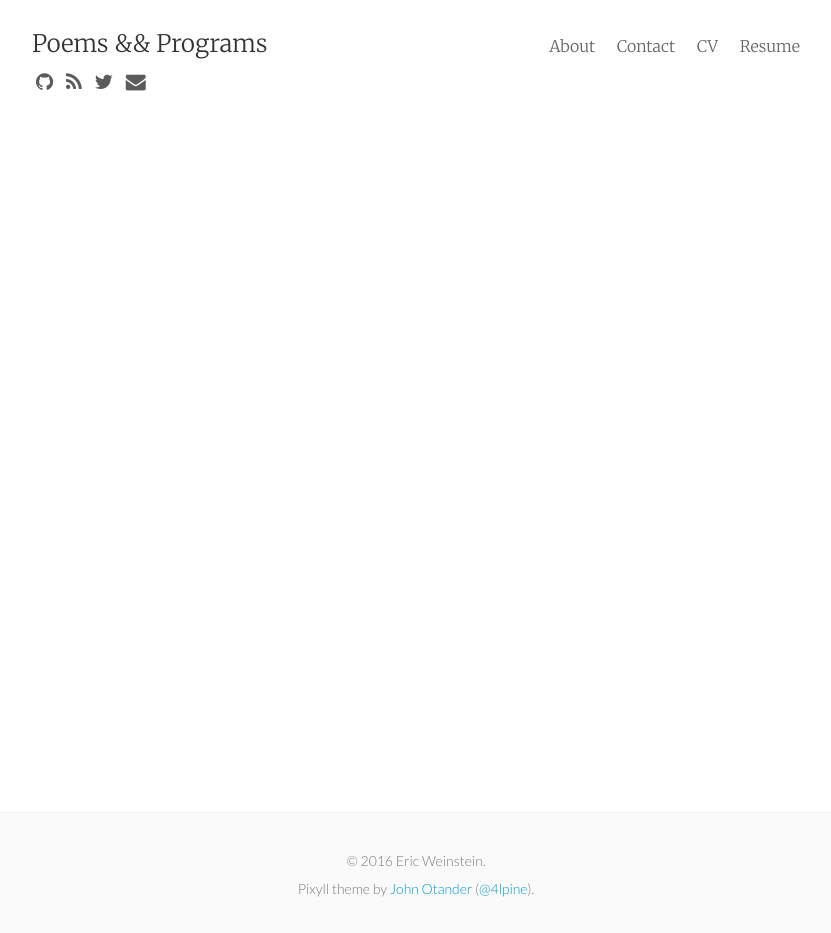
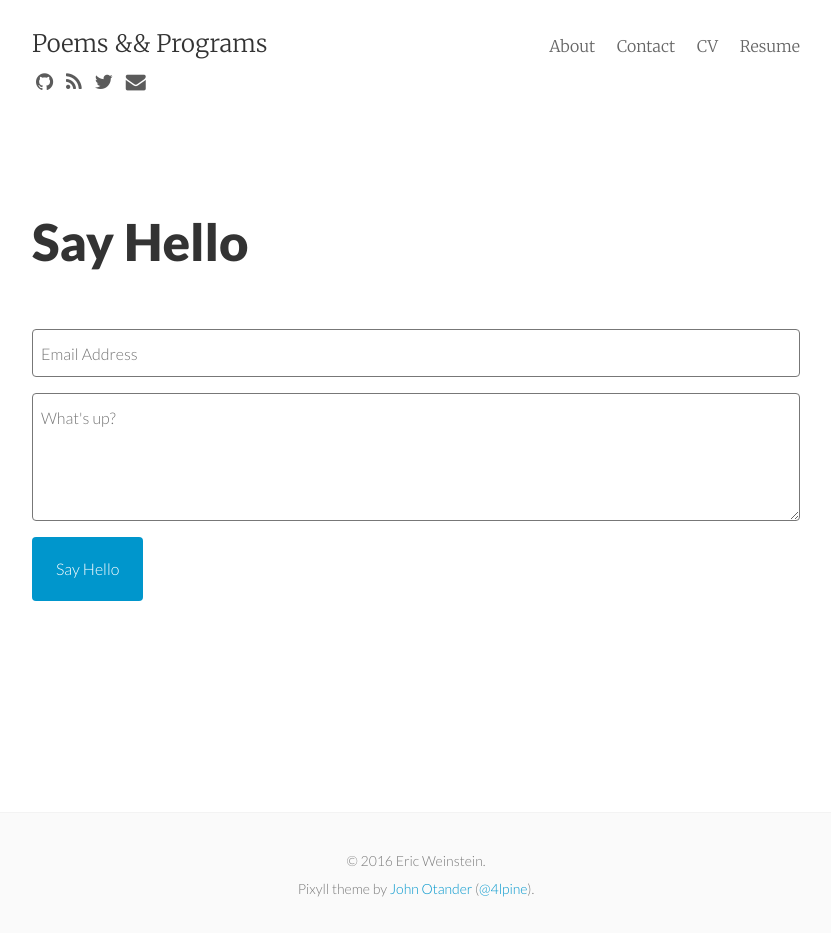
Before and after one commit to ericqweinstein/ericqweinstein.github.io, a Jekyll site: the page built from contact.md, in a window 1280 px wide. Shown: the whole page, without its empty margins (224-1055 px from the left). Built offline with Jekyll 4.4.1, drawn with Linux system fonts in a browser that asks for light colours; nearby versions of some CDN libraries; our own code applies the rules of GitHub Pages for plain Markdown files.

Commit message:
Fix form

```diff
--- a/contact.html
+++ b/contact.html
@@ -1,9 +1,3 @@
----
-layout: page
-title: Say Hello
-permalink: /contact/
----
-
 <div class="py2">
   <form action="https://formspree.io/{{ site.email }}" method="POST" class="form-stacked form-light">
     <input type="text" name="email" class="input mobile-block" placeholder="Email Address">
--- a/contact.md
+++ b/contact.md
@@ -1 +1,13 @@
-<form action="https://forms.brace.io/eric.q.weinstein@gmail.com" method="POST" class="form-stacked form-light">
+---
+layout: page
+title: Say Hello
+permalink: /contact/
+---
+
+<div class="py2">
+  <form action="https://formspree.io/{{ site.email }}" method="POST" class="form-stacked form-light">
+    <input type="text" name="email" class="input mobile-block" placeholder="Email Address">
+    <textarea type="text" name="content" class="input mobile-block" rows="5" placeholder="What's up?"></textarea>
+    <input type="submit" class="button button-blue button-big mobile-block" value="Say Hello">
+  </form>
+</div>
```
